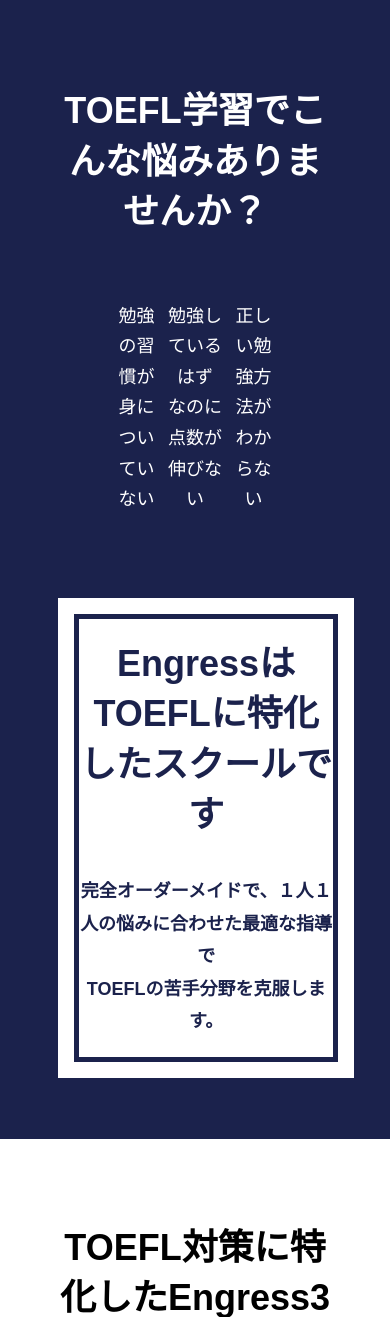
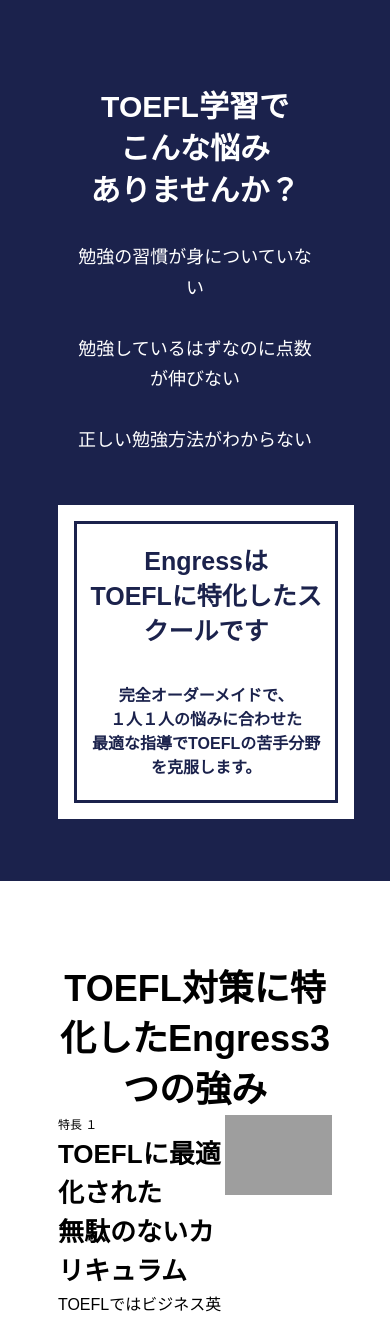
Before and after one commit to naka-kai/highter, a PHP site: page / in a window 390 px wide. Shown: the part 527-1844 px from the top of the page. Run offline with PHP 8.4, Linux system fonts and the light colour scheme; style sheets or scripts are compiled from the project's sources; grey boxes are pictures that could not be loaded.

Commit message:
hero responsive finish

```diff
--- a/css/about.css
+++ b/css/about.css
@@ -266,31 +266,52 @@
 
 .about_title {
   color: #FFFFFF;
+  font-size: 3rem;
+}
+
+@media screen and (min-width: 1280px) {
+  .about_title {
+    font-size: 3.6rem;
+  }
 }
 
 .about_text-box-inner {
-  width: 43.35938vw;
-  display: -webkit-box;
-  display: -ms-flexbox;
-  display: flex;
   -webkit-box-pack: justify;
       -ms-flex-pack: justify;
           justify-content: space-between;
   margin: 0 auto;
 }
 
+@media screen and (min-width: 768px) {
+  .about_text-box-inner {
+    display: -webkit-box;
+    display: -ms-flexbox;
+    display: flex;
+  }
+}
+
+@media screen and (min-width: 1280px) {
+  .about_text-box-inner {
+    width: 43.35938vw;
+  }
   .about_text-box-inner :nth-child(1),
   .about_text-box-inner :nth-child(3) {
     width: 14.4rem;
   }
-
   .about_text-box-inner :nth-child(2) {
     width: 18rem;
+  }
 }
 
 .about_text-text {
   color: #FFFFFF;
+  margin: 3rem 1.5rem 0;
+}
+
+@media screen and (min-width: 1280px) {
+  .about_text-text {
     margin-top: 6.3rem;
+  }
 }
 
 .about_white-text-box-wrapper {
@@ -298,27 +319,55 @@
   width: 67.8125vw;
   padding: 1.6rem;
   margin: 0 auto;
+  margin-top: 5rem;
+}
+
+@media screen and (min-width: 1280px) {
+  .about_white-text-box-wrapper {
     margin-top: 8.3rem;
+  }
 }
 
 .about_white-text-box {
   background-color: #FFFFFF;
   width: 67.8125vw;
-  border: 5px solid #1B224C;
   margin: 0 auto;
   -webkit-box-sizing: border-box;
           box-sizing: border-box;
+  padding: 2rem 1rem;
+  border: 3px solid #1B224C;
+}
+
+@media screen and (min-width: 1280px) {
+  .about_white-text-box {
     padding: 2rem 0;
+    border: 5px solid #1B224C;
+  }
 }
 
 .about_white-text-title {
   color: #1B224C;
+  font-size: 2.5rem;
+}
+
+@media screen and (min-width: 1280px) {
+  .about_white-text-title {
+    font-size: 3.6rem;
+  }
 }
 
 .about_white-text-text {
   color: #1B224C;
   margin-top: 3.5rem;
+  font-size: 1.6rem;
+  font-weight: 600;
+  line-height: 1.5;
+}
+
+@media screen and (min-width: 1280px) {
+  .about_white-text-text {
+    line-height: 1.8;
     font-weight: bold;
-  line-height: 1.8;
+  }
 }
 /*# sourceMappingURL=about.css.map */
--- a/css/about.scss
+++ b/css/about.scss
@@ -10,15 +10,25 @@
 
 .about_title {
   color: $white;
+  font-size: 3rem;
+
+  @include spc {
+    font-size: 3.6rem;
+  }
 }
 
 .about_text-box {}
 
 .about_text-box-inner {
-  width: vw(1280, 555);
-  display: flex;
   justify-content: space-between;
   margin: 0 auto;
+
+  @include ipad {
+    display: flex;
+  }
+
+  @include spc {
+    width: vw(1280, 555);
 
     :nth-child(1),
     :nth-child(3) {
@@ -29,10 +39,15 @@
       width: 18rem;
     }
   }
+}
 
 .about_text-text {
   color: $white;
+  margin: 3rem 1.5rem 0;
+
+  @include spc {
     margin-top: 6.3rem;
+  }
 }
 
 .about_white-text-box-wrapper {
@@ -40,25 +55,45 @@
   width: vw(1280, 868);
   padding: 1.6rem;
   margin: 0 auto;
+  margin-top: 5rem;
+
+  @include spc {
     margin-top: 8.3rem;
+  }
 }
 
 .about_white-text-box {
   background-color: $white;
   width: vw(1280, 868);
-  border: 5px solid $navyBlue;
   margin: 0 auto;
   box-sizing: border-box;
+  padding: 2rem 1rem;
+  border: 3px solid $navyBlue;
+
+  @include spc {
     padding: 2rem 0;
+    border: 5px solid $navyBlue;
+  }
 }
 
 .about_white-text-title {
   color: $navyBlue;
+  font-size: 2.5rem;
+
+  @include spc {
+    font-size: 3.6rem;
+  }
 }
 
 .about_white-text-text {
   color: $navyBlue;
   margin-top: 3.5rem;
+  font-size: 1.6rem;
+  font-weight: 600;
+  line-height: 1.5;
+
+  @include spc {
+    line-height: 1.8;
     font-weight: bold;
-  line-height: 1.8;
   }
+}
--- a/css/hero.css
+++ b/css/hero.css
@@ -236,7 +236,7 @@
   display: block;
 }
 
-@media screen and (min-width: 1280px) {
+@media screen and (min-width: 768px) {
   .smallDone {
     display: none;
   }
@@ -246,8 +246,28 @@
   display: none;
 }
 
-@media screen and (min-width: 1280px) {
+@media screen and (min-width: 768px) {
   .smallNone {
+    display: block;
+  }
+}
+
+.ipadDone {
+  display: block;
+}
+
+@media screen and (min-width: 768px) {
+  .ipadDone {
+    display: none;
+  }
+}
+
+.ipadNone {
+  display: none;
+}
+
+@media screen and (min-width: 768px) {
+  .ipadNone {
     display: block;
   }
 }
--- a/index.html
+++ b/index.html
@@ -81,23 +81,19 @@
 
   <section class="about">
     <div class="container">
-      <h2 class="about_title">TOEFL学習でこんな悩みありませんか？</h2>
+      <h2 class="about_title">TOEFL学習で<br class="smallDone">こんな悩み<br class="smallDone">ありませんか？</h2>
       <div class="about_text-box">
         <div class="about_text-box-inner">
-          <h5 class="about_text-text">勉強の習慣が<br>
-          身についていない</h5>
-          <h5 class="about_text-text">勉強しているはず<br>
-          なのに点数が伸びない</h5>
-          <h5 class="about_text-text">正しい勉強方法が<br>
-          わからない</h5>
+          <h5 class="about_text-text">勉強の習慣が<br class="smallNone">身についていない</h5>
+          <h5 class="about_text-text">勉強しているはず<br class="smallNone">なのに点数が伸びない</h5>
+          <h5 class="about_text-text">正しい勉強方法が<br class="smallNone">わからない</h5>
         </div>
       </div>
       <div class="about_white-text-box-wrapper">
         <div class="about_white-text-box">
           <h2 class="about_white-text-title">Engressは<br>
           TOEFLに特化したスクールです</h2>
-          <h5 class="about_white-text-text">完全オーダーメイドで、１人１人の悩みに合わせた最適な指導で<br>
-          TOEFLの苦手分野を克服します。</h5>
+          <h5 class="about_white-text-text">完全オーダーメイドで、<br class="smallDone">１人１人の悩みに合わせた<br class="smallDone">最適な指導で<br class="smallNone">TOEFLの苦手分野を克服します。</h5>
         </div>
       </div>
     </div>
```
Also changed, not shown: css/style.scss (+0 -35 lines), 3 other files. Lines whose indentation alone changed are shown as unchanged.
